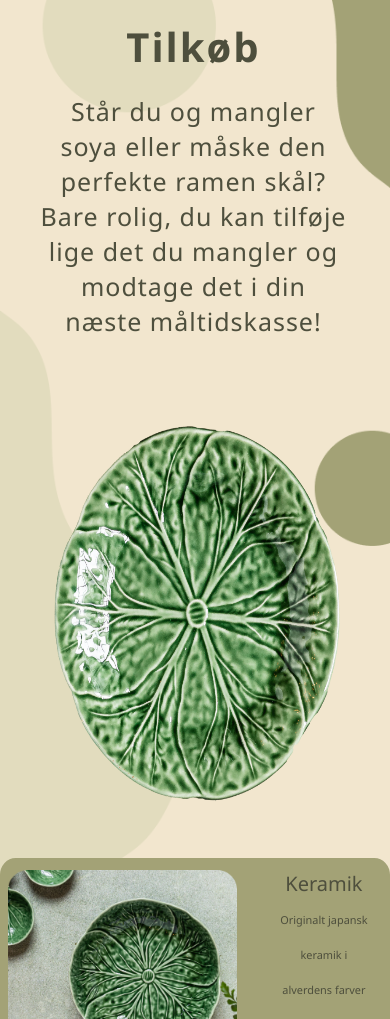
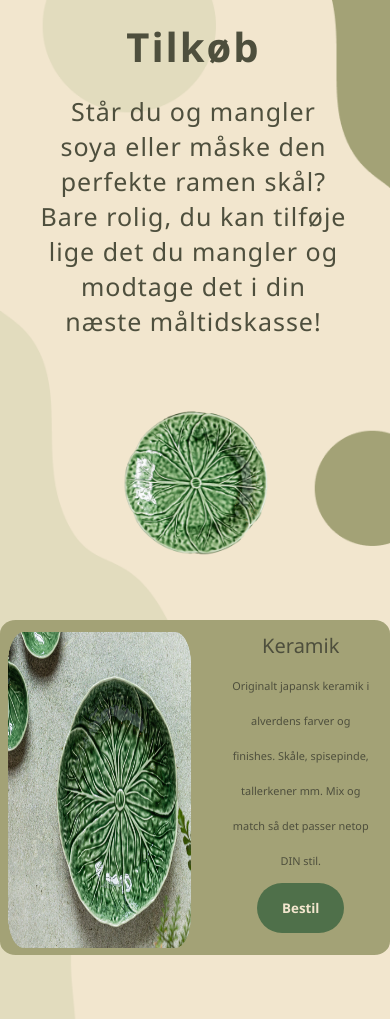
Before and after one commit to MichaelaSpange/UX-UI-Projektet, a plain HTML site: page tilkoeb.html in a window 390 px wide. Shown: the part 206-1225 px from the top of the page. Drawn offline with Linux system fonts and the light colour scheme; files whose address does not match are found by name.

Commit message:
Add files via upload

```diff
--- a/styles.css
+++ b/styles.css
@@ -399,7 +399,6 @@ margin-bottom: 10%;
 }
 
 /*--- Styling af H-tags ---*/
-
 h1 {
     font-size: 45px;
     letter-spacing: 2px;
@@ -541,9 +540,8 @@ hr {
    }
 
    .box-image {
-    height: 400px;
-    margin-top: 30px;
-    width: 100%;
+    width: 50%;
+    margin: 20px;
    }
 
    h1 {
@@ -624,13 +622,13 @@ hr {
     }
 
     .tilkoeb-box-img {
-        height: 200px;
-        width: 300px;
+        width: 50%;
     }
     .tilkoeb-text {
         font-size: 7pt;
         margin-right: 10px;
         text-align: center;
+        width: 50%;
     }
 
     .karrusel_knap {
```
